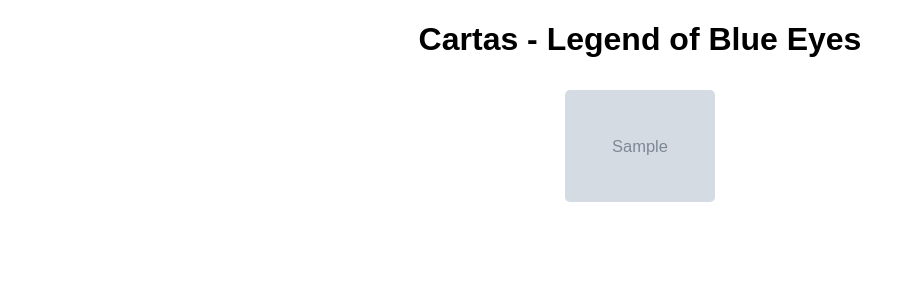
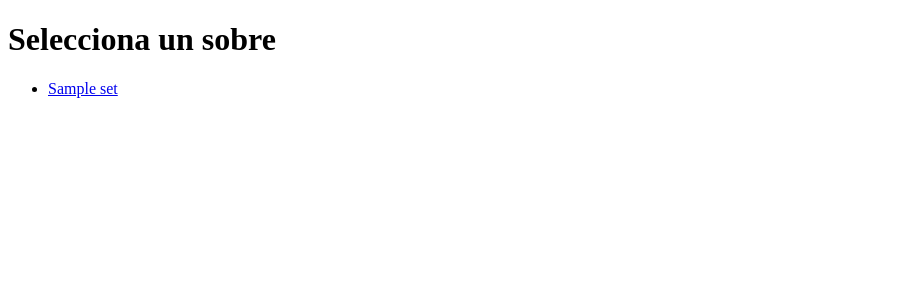
Before and after one commit to SergioMunSub/card-binder, a Flask app: template templates/index.html in a window 1280 px wide. Shown: the top 300 px of the page, without its empty margins (0-914 px from the left). Run offline with Flask 3, Linux system fonts and the light colour scheme; the template is opened without the code that fills it: most values are stand-ins (such as "Sample title", 1, 10 or a date in 2020); grey boxes marked "Sample" are stand-in pictures.

Commit message:
pagina principal sin ordenar los sobres

```diff
--- a/app.py
+++ b/app.py
@@ -1,4 +1,4 @@
-from flask import Flask, render_template
+from flask import Flask, render_template, abort
 import os
 import json
 import re
@@ -6,7 +6,6 @@ import re
 app = Flask(__name__)
 
 def extract_lob_number(json_path):
-    """Extrae el número LOB de un archivo JSON individual."""
     try:
         with open(json_path, encoding="utf-8") as f:
             card_data = json.load(f)
@@ -18,30 +17,38 @@ def extract_lob_number(json_path):
                         return int(match.group(1))
     except Exception as e:
         print(f"Error leyendo {json_path}: {e}")
-    return 9999  # Para que las cartas sin número se vayan al final
+    return 9999
 
 @app.route("/")
 def index():
-    folder = os.path.join(app.static_folder, "Legend_of_Blue_Eyes_White_Dragon")
+    # Lista de sets: carpetas dentro de static/
+    sets_folder = app.static_folder
+    sets = [d for d in os.listdir(sets_folder) if os.path.isdir(os.path.join(sets_folder, d))]
+    print(sets)
+    return render_template("index.html", sets=sets)
+
+@app.route("/set/<set_name>")
+def show_set(set_name):
+    set_folder = os.path.join(app.static_folder, set_name)
+    if not os.path.exists(set_folder) or not os.path.isdir(set_folder):
+        abort(404)
 
     card_entries = []
-
-    # Recorremos todos los archivos de la carpeta
-    for file in os.listdir(folder):
+    for file in os.listdir(set_folder):
         if file.endswith(".jpg"):
-            base_name = os.path.splitext(file)[0]  # Quita la extensión
-            json_path = os.path.join(folder, base_name + ".json")
-            image_path = "Legend_of_Blue_Eyes_White_Dragon/" + file
+            base_name = os.path.splitext(file)[0]
+            json_path = os.path.join(set_folder, base_name + ".json")
+            image_path = f"{set_name}/{file}"
             lob_number = extract_lob_number(json_path)
             card_entries.append((lob_number, image_path))
 
-    # Ordenamos por el número extraído
     card_entries.sort(key=lambda x: x[0])
-
-    # Solo las rutas de imagen ordenadas
     images_sorted = [img for _, img in card_entries]
-
-    return render_template("index.html", images=images_sorted)
+    #print(images_sorted)
+    return render_template("set.html", set_name=set_name, images=images_sorted)
 
 if __name__ == "__main__":
+    import logging
+    log = logging.getLogger('werkzeug')
+    log.setLevel(logging.ERROR)
     app.run(debug=True)
--- a/templates/index.html
+++ b/templates/index.html
@@ -1,33 +1,14 @@
 <!DOCTYPE html>
-<html lang="es">
+<html>
 <head>
-    <meta charset="UTF-8">
-    <title>Galería de Cartas</title>
-    <style>
-        body { text-align: center; font-family: sans-serif; }
-        .card-grid {
-            display: flex;
-            flex-wrap: wrap;
-            justify-content: center;
-        }
-        .card-grid img {
-            width: 150px;
-            margin: 10px;
-            border-radius: 5px;
-            transition: transform 0.2s;
-        }
-        .card-grid img:hover {
-            transform: scale(1.05);
-            cursor: pointer;
-        }
-    </style>
+    <title>Lista de Sobres</title>
 </head>
 <body>
-    <h1>Cartas - Legend of Blue Eyes</h1>
-    <div class="card-grid">
-        {% for image in images %}
-            <img src="{{ url_for('static', filename=image) }}" alt="Carta">
+    <h1>Selecciona un sobre</h1>
+    <ul>
+        {% for set_name in sets %}
+            <li><a href="{{ url_for('show_set', set_name=set_name) }}">{{ set_name.replace('_', ' ') }}</a></li>
         {% endfor %}
-    </div>
+    </ul>
 </body>
 </html>
```
Also changed, not shown: templates/set.html (added, +25 -0 lines).
